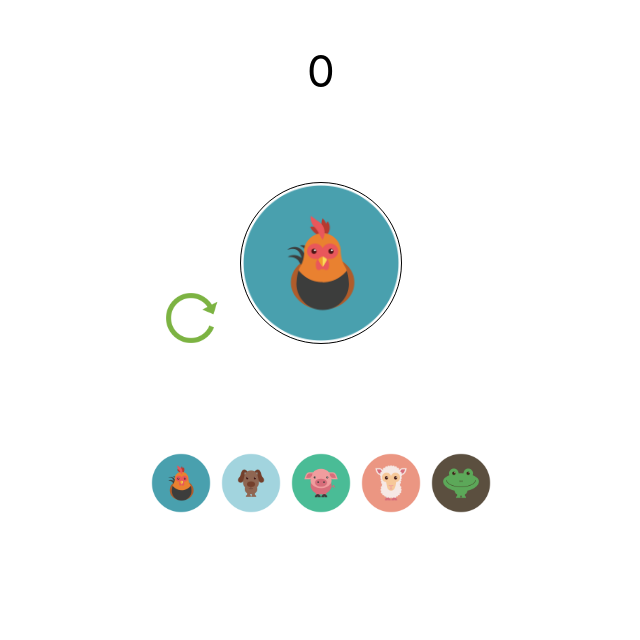
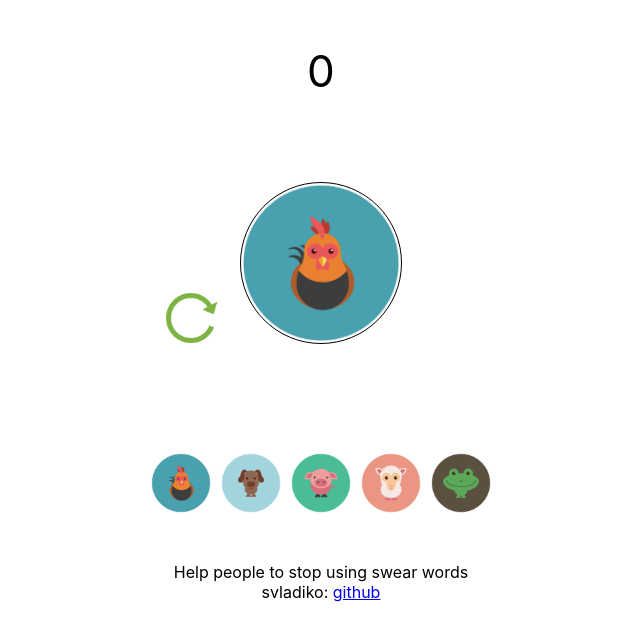
Before and after one commit to SVladikO/mat-counter, a React (Create React App) app: page / in a window 1280 px wide. Shown: the top 640 px of the page, without its empty margins (319-959 px from the left). Built offline with nearby package versions, Linux system fonts and the light colour scheme.

Commit message:
Added about section

```diff
--- a/src/App.css
+++ b/src/App.css
@@ -1,5 +1,6 @@
 .App {
   text-align: center;
+  position: relative;
 }
 
 .App-logo {
@@ -59,6 +60,10 @@
   margin: 5px;
 }
 
+.about {
+  margin: 40px 0 0 0;
+}
+
 @keyframes App-logo-spin {
   from {
     transform: rotate(0deg);
--- a/src/App.js
+++ b/src/App.js
@@ -71,6 +71,8 @@ function App() {
                     />
                 )}
             </div>
+            <div className="about"> Help people to stop using swear words </div>
+            <div className="author"> svladiko: <a href="https://github.com/SVladikO?tab=repositories">github</a>  </div>
         </div>
     );
 }
```
